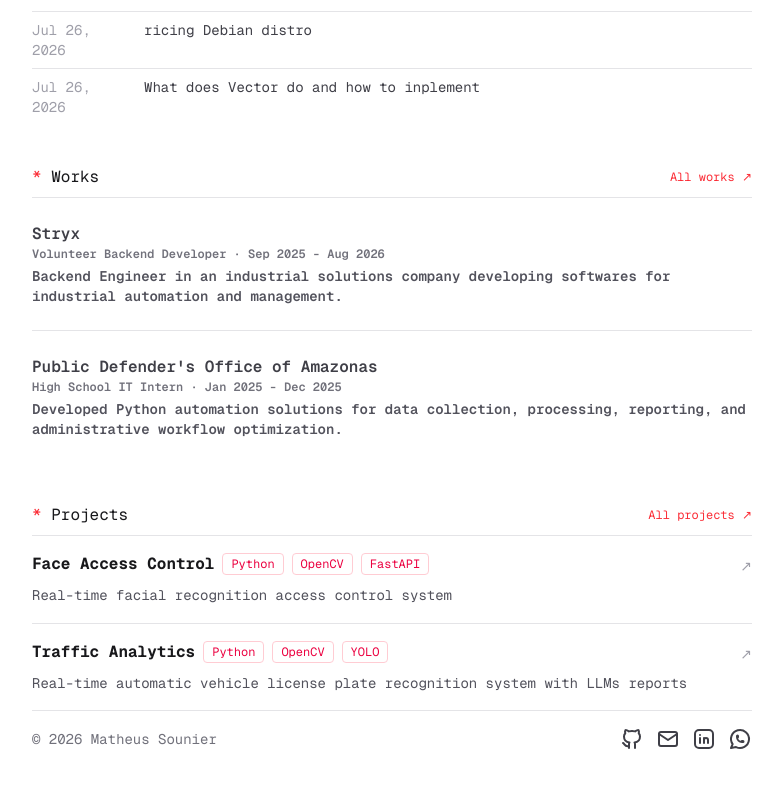
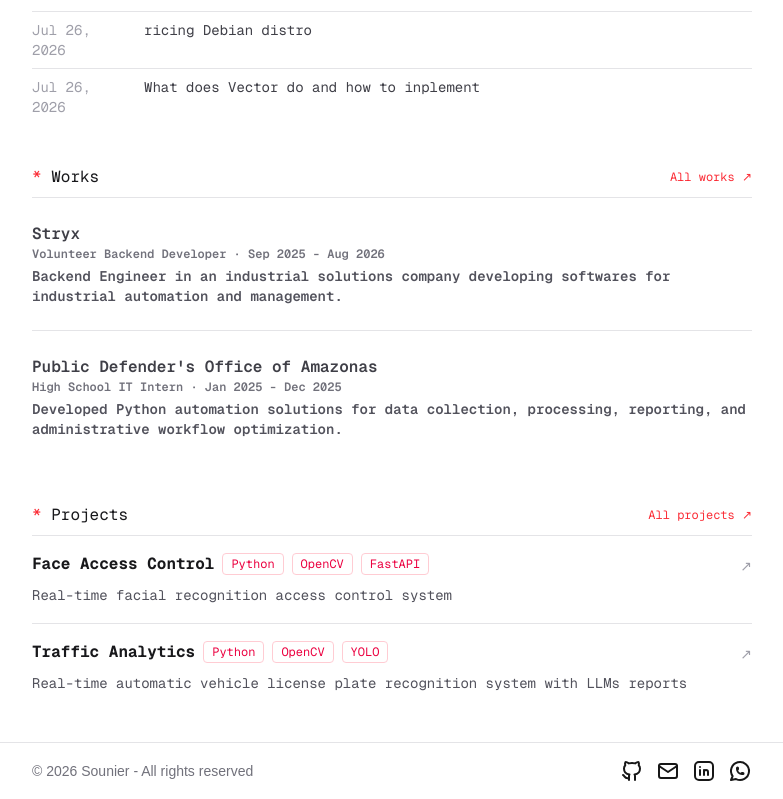
Before and after one commit to Matheus-Sounier/Portifolio, a Next.js app: page / in a window 1280 px wide. Shown: the part 466-1265 px from the top of the page, without its empty margins (248-1031 px from the left). Built offline with nearby package versions, Linux system fonts and the light colour scheme.

Commit message:
feat: removes static footer from '/' and adds to all, the navbar'll be fixed at all pages

```diff
--- a/app/globals.css
+++ b/app/globals.css
@@ -21,7 +21,7 @@
 }
 
 html, body {
-  overflow-x: hidden;
+  overflow-x: clip;
   background: var(--background);
   color: var(--foreground);
   font-family: Arial, Helvetica, sans-serif;
--- a/app/layout.js
+++ b/app/layout.js
@@ -3,6 +3,7 @@ import "./globals.css";
 import { Nav } from '@/app/components/Nav'
 import { ThemeScript } from '@/app/components/ThemeScript'
 import { getSearchIndex } from '@/lib/search'
+import { Footer } from '@/app/components/Footer'
 
 const geistSans = Geist({
   variable: "--font-geist-sans",
@@ -32,12 +33,13 @@ export default function RootLayout({ children }) {
         <ThemeScript />
       </head>
       <body className="min-h-full flex flex-col bg-white dark:bg-zinc-950 transition-colors duration-150">
-        <header className="sticky top-0 z-20 bg-white dark:bg-zinc-950 border-b border-zinc-200 dark:border-zinc-900 transition-colors duration-150">
+        <header className="sticky top-0 z-20 bg-white/80 dark:bg-zinc-950/80 backdrop-blur-md border-b border-zinc-200 dark:border-zinc-900 transition-colors duration-150">
           <div className="max-w-3xl mx-auto w-full px-6 py-5">
             <Nav searchIndex={searchIndex} />
           </div>
         </header>
         {children}
+        <Footer />
       </body>
     </html>
   );
--- a/app/page.js
+++ b/app/page.js
@@ -175,112 +175,6 @@ export default function Home() {
           <ProjectCard key={project.slug} project={project} />
         ))}
       </Section>
-
-      <footer className="border-t border-zinc-200 dark:border-zinc-800 text-sm w-full mt-auto">
-        <div className="flex flex-col items-center justify-between py-6 sm:flex-row-reverse sm:py-4">
-          <div className="flex-wrap justify-center gap-3 flex">
-            <a
-              href="https://github.com/Matheus-Sounier"
-              target="_blank"
-              rel="noopener noreferrer"
-              className="hover:text-red-500 dark:hover:text-red-400 transition-colors duration-150"
-            >
-              <svg
-                xmlns="http://www.w3.org/2000/svg"
-                width="24"
-                height="24"
-                viewBox="0 0 24 24"
-                fill="none"
-                stroke="currentColor"
-                strokeWidth={2}
-                strokeLinecap="round"
-                strokeLinejoin="round"
-                className="icon icon-tabler icons-tabler-outline icon-tabler-brand-github"
-              >
-                <path stroke="none" d="M0 0h24v24H0z" fill="none" />
-                <path d="M9 19c-4.3 1.4 -4.3 -2.5 -6 -3m12 5v-3.5c0 -1 .1 -1.4 -.5 -2c2.8 -.3 5.5 -1.4 5.5 -6a4.6 4.6 0 0 0 -1.3 -3.2a4.2 4.2 0 0 0 -.1 -3.2s-1.1 -.3 -3.5 1.3a12.3 12.3 0 0 0 -6.2 0c-2.4 -1.6 -3.5 -1.3 -3.5 -1.3a4.2 4.2 0 0 0 -.1 3.2a4.6 4.6 0 0 0 -1.3 3.2c0 4.6 2.7 5.7 5.5 6c-.6 .6 -.6 1.2 -.5 2v3.5" />
-              </svg>
-            </a>
-
-            <a
-              href="mailto:matheus.sounier2024@gmail.com"
-              className="hover:text-red-500 dark:hover:text-red-400 transition-colors duration-150"
-            >
-              <svg
-                xmlns="http://www.w3.org/2000/svg"
-                width="24"
-                height="24"
-                viewBox="0 0 24 24"
-                fill="none"
-                stroke="currentColor"
-                strokeWidth={2}
-                strokeLinecap="round"
-                strokeLinejoin="round"
-                className="icon icon-tabler icons-tabler-outline icon-tabler-mail"
-              >
-                <path stroke="none" d="M0 0h24v24H0z" fill="none" />
-                <path d="M3 7a2 2 0 0 1 2 -2h14a2 2 0 0 1 2 2v10a2 2 0 0 1 -2 2h-14a2 2 0 0 1 -2 -2v-10" />
-                <path d="M3 7l9 6l9 -6" />
-              </svg>
-            </a>
-
-            <a
-              href="https://www.linkedin.com/in/matheus-dos-santos-sounier"
-              target="_blank"
-              rel="noopener noreferrer"
-              className="hover:text-red-500 dark:hover:text-red-400 transition-colors duration-150"
-            >
-              <svg
-                xmlns="http://www.w3.org/2000/svg"
-                width="24"
-                height="24"
-                viewBox="0 0 24 24"
-                fill="none"
-                stroke="currentColor"
-                strokeWidth={2}
-                strokeLinecap="round"
-                strokeLinejoin="round"
-                className="icon icon-tabler icons-tabler-outline icon-tabler-brand-linkedin"
-              >
-                <path stroke="none" d="M0 0h24v24H0z" fill="none" />
-                <path d="M8 11v5" />
-                <path d="M8 8v.01" />
-                <path d="M12 16v-5" />
-                <path d="M16 16v-3a2 2 0 1 0 -4 0" />
-                <path d="M3 7a4 4 0 0 1 4 -4h10a4 4 0 0 1 4 4v10a4 4 0 0 1 -4 4h-10a4 4 0 0 1 -4 -4v-10" />
-              </svg>
-            </a>
-
-            <a
-              href="https://wa.me/5592985469050"
-              target="_blank"
-              rel="noopener noreferrer"
-              className="hover:text-red-500 dark:hover:text-red-400 transition-colors duration-150"
-            >
-              <svg
-                xmlns="http://www.w3.org/2000/svg"
-                width="24"
-                height="24"
-                viewBox="0 0 24 24"
-                fill="none"
-                stroke="currentColor"
-                strokeWidth={2}
-                strokeLinecap="round"
-                strokeLinejoin="round"
-                className="icon icon-tabler icons-tabler-outline icon-tabler-brand-whatsapp"
-              >
-                <path stroke="none" d="M0 0h24v24H0z" fill="none" />
-                <path d="M3 21l1.65 -3.8a9 9 0 1 1 3.4 2.9l-5.05 .9" />
-                <path d="M9 10a.5 .5 0 0 0 1 0v-1a.5 .5 0 0 0 -1 0v1a5 5 0 0 0 5 5h1a.5 .5 0 0 0 0 -1h-1a.5 .5 0 0 0 0 1" />
-              </svg>
-            </a>
-          </div>
-
-          <p className="text-sm text-zinc-500">
-            © 2026 Matheus Sounier
-          </p>
-        </div>
-      </footer>
     </main>
   )
 }
```
